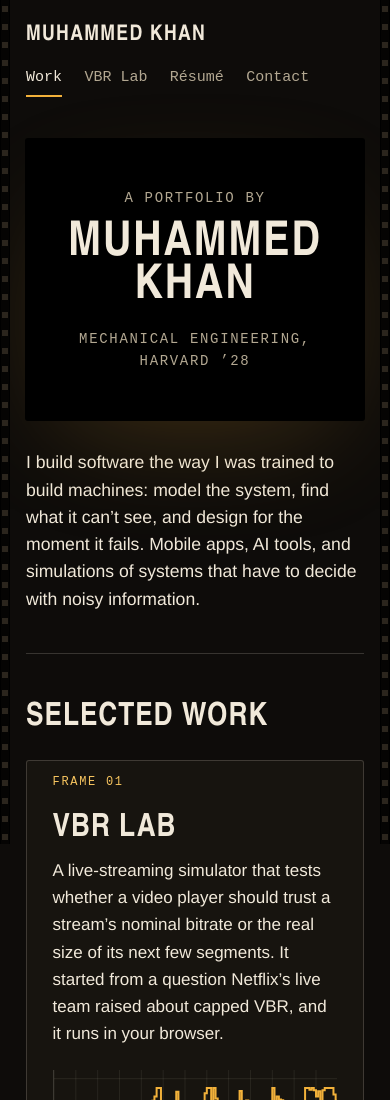
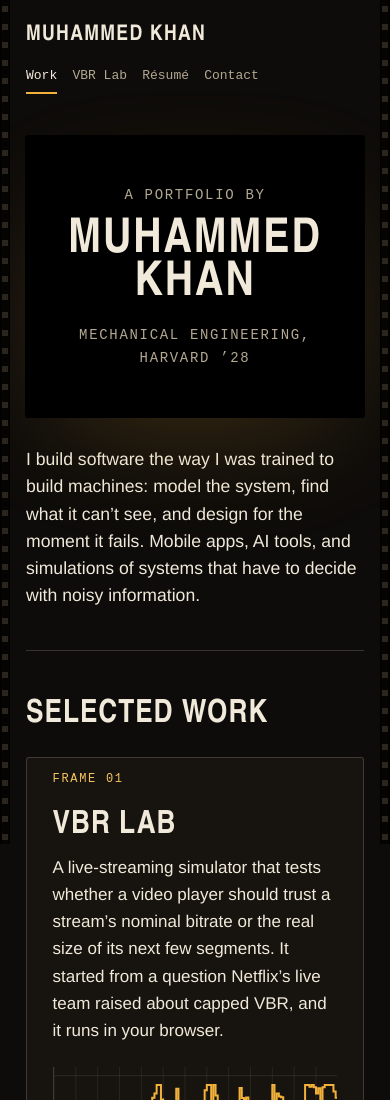
Before and after one commit to mkhan-harvard/netflix, a website: page index.html in a window 390 px wide. Shown: the top 1100 px of the page. Drawn offline with Linux system fonts and the light colour scheme; a web font is replaced by a local one.

Commit message:
Tighten nav on phones for the new For Netflix tab

```diff
--- a/assets/style.css
+++ b/assets/style.css
@@ -306,6 +306,7 @@ table.data caption { text-align: left; font-weight: 700; padding-bottom: 0.5rem;
   :root { --strip: 10px; --gutter: 1rem; }
   body::before, body::after { background-size: 6px 100%; background-image: repeating-linear-gradient(to bottom, transparent 0 6px, #2b251d 6px 12px, transparent 12px 18px); }
   .frames, .results { grid-template-columns: minmax(0, 1fr); }
+  .site-head nav { gap: 0.25rem 0.95rem; font-size: 0.8125rem; }
   .title-card { aspect-ratio: auto; padding: 3rem 1.2rem; }
   .step { padding: 14vh calc(var(--strip) + 1.1rem); align-items: flex-end; }
   .step-title { align-items: center; }
```
